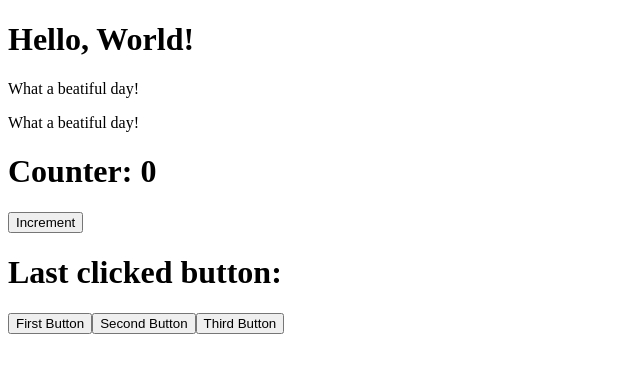
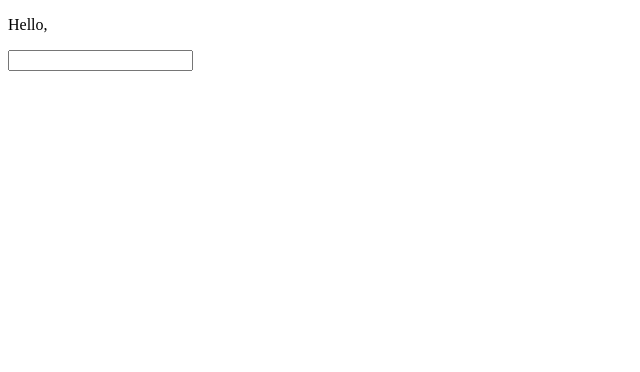
Before and after one commit to Marius0092/react-exercises, a React (Create React App) app: page / in a window 1280 px wide. Shown: the top 372 px of the page, without its empty margins (0-640 px from the left). Built offline with nearby package versions, Linux system fonts and the light colour scheme.

Commit message:
forms-01

```diff
--- a/src/App.js
+++ b/src/App.js
@@ -1,17 +1,11 @@
 import React from "react";
-import { Hello } from "./helloWorld";
-import { Welcome } from "./Welcome";
-import { ClickCounter } from "./ClickCounter";
-import { ClickTracker } from "./ClickTracker";
+import { InteractiveWelcome } from "./InteractiveWelcome";
 
 export class App extends React.Component {
     render() {
         return (
             <div>
-                <Hello />
-                <Welcome name ={<strong>Johnny</strong>} age ={30} />
-                <ClickCounter incrementAmount = {20} initialValue = {0} incrementInterval = {1000} />
-                <ClickTracker />
+                <InteractiveWelcome />
             </div>
         )
     }
--- /dev/null
+++ b/src/InteractiveWelcome.js
@@ -0,0 +1,29 @@
+import React from "react";
+import { Welcome } from "./Welcome";
+
+export class InteractiveWelcome extends React.Component {
+    state = {
+        username: ''
+    }
+
+    handleInputChange = (event) => {
+        const value = event.target.value
+
+        this.setState(
+            {
+                username: value
+            })
+
+
+
+        }
+
+        render() {
+            return (
+                <div>
+                    <Welcome name = {this.state.username} />
+                    <input name='username' value={this.state.username} onChange={this.handleInputChange} />
+                </div>
+            )
+        }
+}
--- a/src/Welcome.js
+++ b/src/Welcome.js
@@ -1,10 +1,12 @@
 import React from "react";
-import { Age } from "./Age";
 
 export class Welcome extends React.Component {
     render() {
         return (
-            (this.props.age > 18 && this.props.age < 65 && this.props.name == 'John') && <Age age={this.props.age} />
+            // (this.props.age > 18 && this.props.age < 65 && this.props.name == 'John') && <Age age={this.props.age} />
+            <div>
+                <p>Hello, {this.props.name}</p>
+            </div>
         )
     }
 }
```
